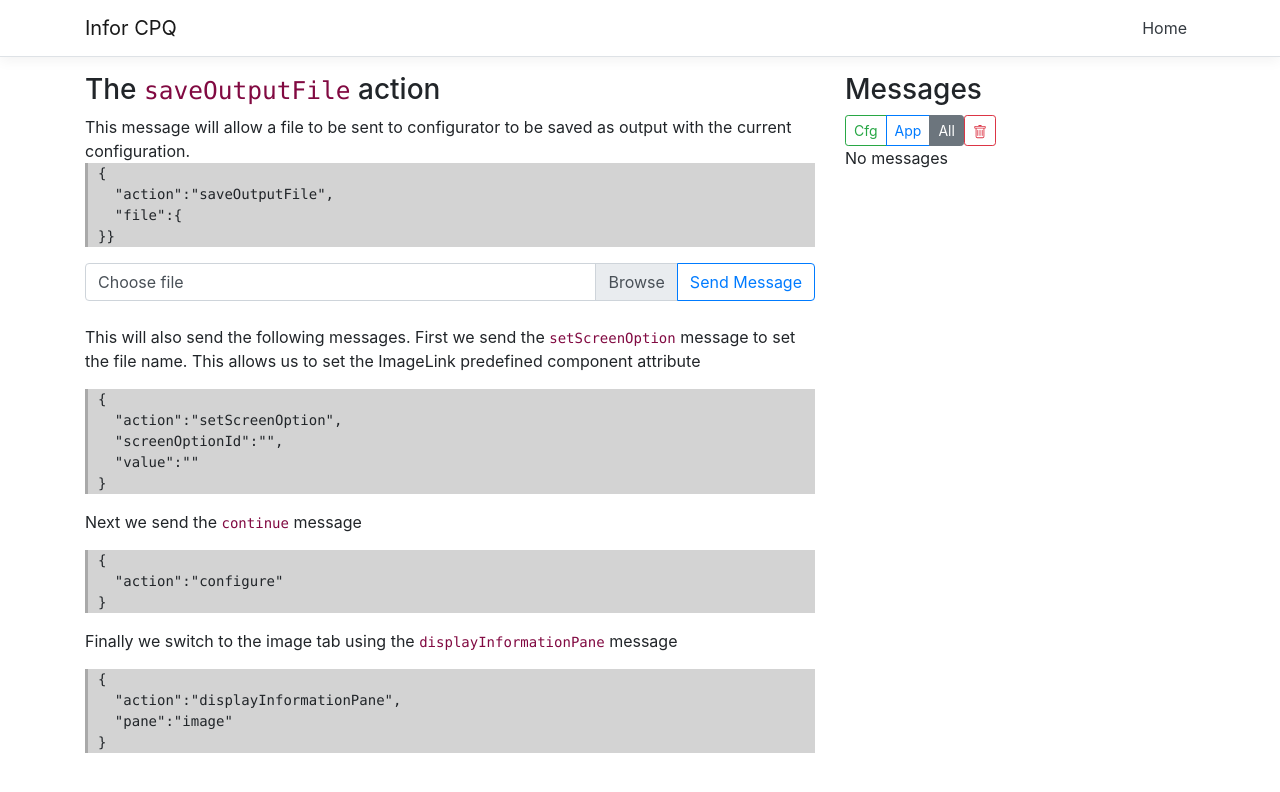
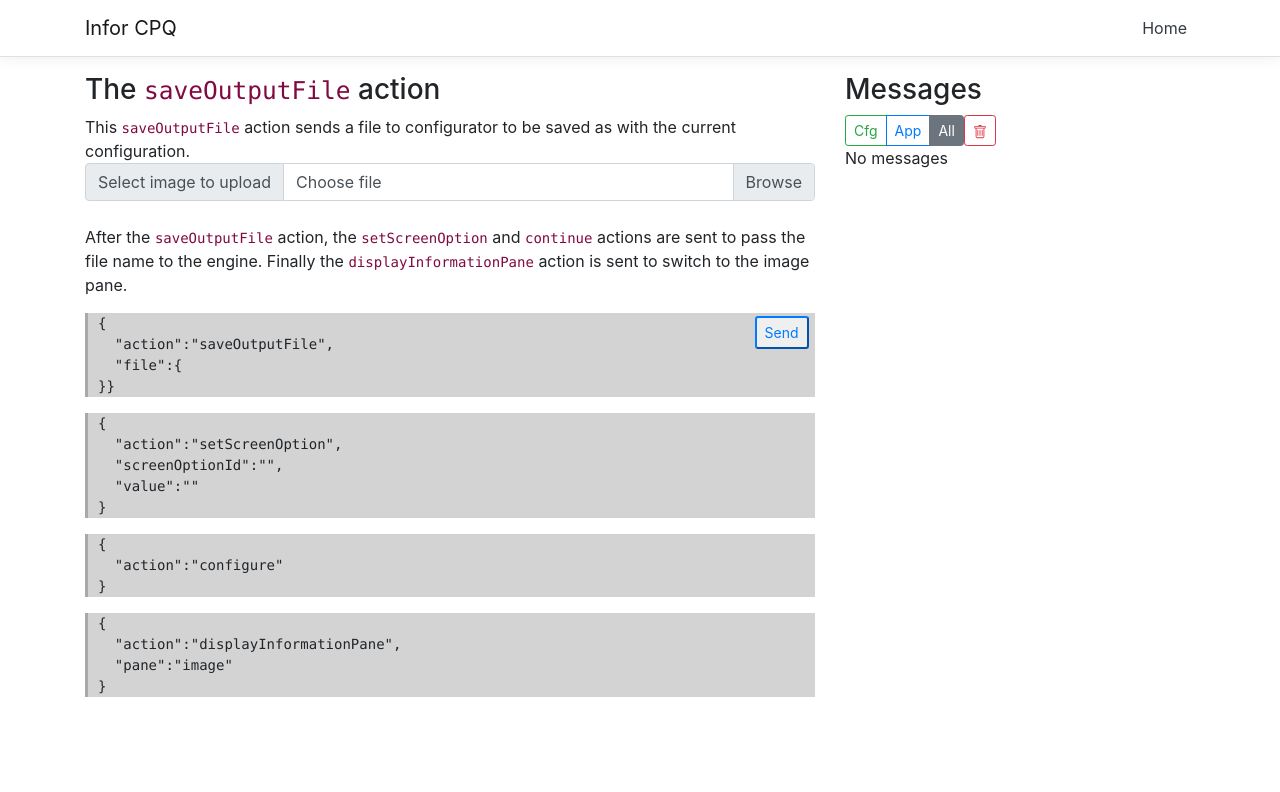
Before and after one commit to timdunham/ext-app-sample, a React (Create React App) app in the folder ClientApp/: page /send/saveOutputFile in a window 1280 px wide. Shown: the top 792 px of the page. Built offline with nearby package versions, Linux system fonts and the light colour scheme.

Commit message:
using ActionChain more places

```diff
--- a/ClientApp/src/components/Send/DisplayInformationPane.tsx
+++ b/ClientApp/src/components/Send/DisplayInformationPane.tsx
@@ -1,31 +1,23 @@
 import * as React from 'react';
-import { useDispatch } from 'react-redux';
-import { actionCreators } from '../../store/ReceivedMessages';
 import * as Messages from '../../store/Messages';
-
-const format = Messages.FormatMessage;
+import ActionChain from './ActionChain';
 
 const DisplayInformationPane: React.FC = () => {
-  const dispatch = useDispatch();
-  const selectRef = React.createRef<HTMLSelectElement>();
-  const value = () => selectRef && selectRef.current ? selectRef.current.value : "<pane e.g. image, detail>"
+  const [pane, setPane] = React.useState("image");
 
-  const startAction = Messages.messageCreators.displayInformationPane("PANE");
+  const startAction = Messages.messageCreators.displayInformationPane(pane);
   const endAction = Messages.messageCreators.displayInformationPane("externalapplication");
-  const sendAction = () => {
-    dispatch(actionCreators.sendMessage(Messages.messageCreators.displayInformationPane(value())));
-    window.setTimeout(() => dispatch(actionCreators.sendMessage(endAction)), 2000);
-  };
 
 
   return (<div>
     <h3>The <code>displayInformationPane</code> action</h3>
-    <p>This page will send the following action to the Configurator IDS UI</p>
-    <pre><code>{format(startAction)}</code></pre>
-    <p>After 2 seconds, the following action will be sent to return to this tab</p>
-    <pre><code>{format(endAction)}</code></pre>
+    <p>This <code>displayInformationPane</code> action cuases the Configurator IDS UI to display the selected information pane.
+    After 2 seconds, the <code>displayInformationPane</code> action is sent again to return to this tab</p>
     <div className="input-group">
-      <select ref={selectRef} className="custom-select" aria-label="Example select with button addon">
+      <div className="input-group-prepend">
+        <label className="input-group-text">Select a Pane</label>
+      </div>
+      <select onChange={(e)=> setPane(e.target.value)} className="custom-select" aria-label="Example select with button addon">
         <option>image</option>
         <option>detail</option>
         <option>informationlink</option>
@@ -33,10 +25,9 @@ const DisplayInformationPane: React.FC = () => {
         <option>table</option>
         <option>datagrid</option>
       </select>
-      <div className="input-group-append">
-        <button onClick={sendAction} className="btn btn-outline-primary" type="button">Send Action</button>
-      </div>
     </div>
+    <br/>
+    <ActionChain actions={[startAction, endAction]} delay={2000} />
   </div>
   )
 };
--- a/ClientApp/src/components/Send/FocusScreenOption.tsx
+++ b/ClientApp/src/components/Send/FocusScreenOption.tsx
@@ -21,7 +21,7 @@ const FocusScreenOption: React.FC = () => {
   return (
     <div>
       <h3>The <code>focusScreenOption</code> action</h3>
-      <p>This page alternately send different actions based on 2 different screenOptionIds received as commands</p>
+      <p>This page alternately send different actions based on 2 different <code>screenOptionIds</code> received as commands</p>
       <p>First screen Option</p>
       <ActionChain actions={[createAction(true)]} />
       <p>Second screen Option</p>
--- a/ClientApp/src/components/Send/Processing.tsx
+++ b/ClientApp/src/components/Send/Processing.tsx
@@ -8,7 +8,8 @@ const Processing: React.FC = () => {
 
   return (<div>
     <h3>The <code>processing</code> action</h3>
-    <p>This will send the following action to the Configurator IDS UI.  After 2 seconds, it will send the second message to return to this pane.</p>
+    <p>This will send the <code>processing</code> action to the Configurator IDS UI.  After 2 seconds, it will send the second the <code>processing</code> action
+    again with <code>isProcessing</code> set to <code>false</code> to hide the processing overlay.</p>
     <ActionChain actions={[leaveAction, returnAction]} delay={2000} />
   </div>
   )
--- a/ClientApp/src/components/Send/SaveOutputFile.tsx
+++ b/ClientApp/src/components/Send/SaveOutputFile.tsx
@@ -1,59 +1,47 @@
 import * as React from 'react';
-import { useDispatch, useSelector } from 'react-redux';
+import { useSelector } from 'react-redux';
 import { ApplicationState } from '../../store';
-import { actionCreators } from '../../store/ReceivedMessages';
 import * as Messages from '../../store/Messages';
-import * as SaveOutputFileStore from '../../store/SaveOutputFileStore';
+import ActionChain from './ActionChain';
 
-const format = Messages.FormatMessage;
 const SaveOutputFile: React.FC = () => {
-  const dispatch = useDispatch();
+  const [file, setFile] = React.useState(new File([], ""))
+
   const state = useSelector((state: ApplicationState) => {
     return state.filenameScreenOption
   });
-  const uploadRef = React.createRef<HTMLInputElement>();
-  const messageSwitchToImageTab = Messages.messageCreators.displayInformationPane("image");
-  const continueMessage = Messages.messageCreators.configure();
-  const setFilenameMessage = Messages.messageCreators.setScreenOption(state.filenameScreenOptionId, state.file.name);
-  const saveOutputFile = Messages.messageCreators.saveOutputFile(state.file);
-  const updateMessage = () => {
-    dispatch(SaveOutputFileStore.actionCreators.setFile(getFile()));
-  };
-  const getFile = (): File => {
-    var result = uploadRef && uploadRef.current && uploadRef.current.files && uploadRef.current.files[0];
-    return result || new File([], "");
-  }
-  const sendMessage = () => {
-    if (state.file.name !== "") {
-      dispatch(actionCreators.sendMessage(saveOutputFile));
-      setTimeout(() => dispatch(actionCreators.sendMessage(setFilenameMessage)), 100);
-      setTimeout(() => dispatch(actionCreators.sendMessage(continueMessage)), 200);
-      setTimeout(() => dispatch(actionCreators.sendMessage(messageSwitchToImageTab)), 300);
+  const actions = [
+    Messages.messageCreators.saveOutputFile(file),
+    Messages.messageCreators.setScreenOption(state.filenameScreenOptionId, file.name),
+    Messages.messageCreators.configure(),
+    Messages.messageCreators.displayInformationPane("image"),
+  ]
+  const updateFile = (files: FileList | null) => {
+    if (files) {
+      let f = files[0];
+      setFile(new File([f], f.name, { lastModified: f.lastModified, type: f.type }));
     }
   }
+
   return (
     <div>
       <h3>The <code>saveOutputFile</code> action</h3>
-      This message will allow a file to be sent to configurator to be saved as output with the current configuration.
+      This <code>saveOutputFile</code> action sends a file to configurator to be saved as with the current configuration.
       <br />
-      <pre><code>{format(saveOutputFile)}</code></pre>
       <div className="input-group">
+        <div className="input-group-prepend">
+          <label className="input-group-text">Select image to upload</label>
+        </div>
         <div className="custom-file">
-          <input onChange={updateMessage} ref={uploadRef} type="file" className="custom-file-input" id="inputGroupFile" aria-describedby="inputGroupFileAddon" />
+          <input onChange={(e) => updateFile(e.target.files)} type="file" className="custom-file-input" id="inputGroupFile" aria-describedby="inputGroupFileAddon" />
           <label className="custom-file-label" htmlFor="inputGroupFile">Choose file</label>
-        </div>
-        <div className="input-group-append">
-          <button onClick={sendMessage} className="btn btn-outline-primary" type="button" id="inputGroupFileAddon">Send Message</button>
         </div>
       </div>
       <br />
-      <p>This will also send the following messages.  First we send the <code>setScreenOption</code> message to set the file name.  This allows us to set the ImageLink predefined component attribute</p>
-      <pre><code>{format(setFilenameMessage)}</code></pre>
-      <p>Next we send the <code>continue</code> message</p>
-      <pre><code>{format(continueMessage)}</code></pre>
-      <p>Finally we switch to the image tab using the <code>displayInformationPane</code> message</p>
-      <pre><code>{format(messageSwitchToImageTab)}</code></pre>
 
+      <p>After the <code>saveOutputFile</code> action, the <code>setScreenOption</code> and <code>continue</code> actions are sent
+      to pass the file name to the engine.  Finally the <code>displayInformationPane</code> action is sent to switch to the image pane.</p>
+      <ActionChain actions={actions} delay={250} />
     </div>
   );
 }
--- a/ClientApp/src/components/Send/SetScreenOption.tsx
+++ b/ClientApp/src/components/Send/SetScreenOption.tsx
@@ -1,41 +1,33 @@
 import * as React from 'react';
-import { useDispatch, useSelector } from 'react-redux';
+import { useSelector } from 'react-redux';
 import { ApplicationState } from '../../store';
-import { actionCreators } from '../../store/ReceivedMessages';
+import * as Messages from '../../store/Messages';
+import ActionChain from './ActionChain';
 
 const SetScreenOption: React.FC = () => {
-  const dispatch = useDispatch();
+  var [value, setValue] = React.useState("");
+
   const state = useSelector((state: ApplicationState) => {
     return state.setScreenOption;
   });
   const textRef = React.createRef<HTMLInputElement>();
   const valueToSend = () => (textRef && textRef.current) ? textRef.current.value : ""
-  const createMessage = () => {
-    return {
-      action: "setScreenOption",
-      screenOptionId: state.screenOptionId,
-      value: valueToSend()
-    }
-
-  };
-  const sendMessage = () => {
-    dispatch(actionCreators.sendMessage(createMessage()));
-  }
+  const action = Messages.messageCreators.setScreenOption(state.screenOptionId, value);
 
   return (
     <div>
       <h3>The <code>setScreenOption</code> action</h3>
-      Received a message with the following screen id:
+      Received a command with the following screen id:
       <pre><code>{state.screenOptionId}</code></pre>
-      When you send the message it will take the value in the text box and set the value of the screen option using a message like this:
-      <br></br>
-      <pre><code>{"{\n \"action\": \"setScreenOption\",\n \"screenOptionId\": \"<screen option id>\",\n \"value\": \"<value from text box>\"\n}"}</code></pre>
+      When you send the action it will take the value in the text box and set the value of the screen option using a message like this:
       <div className="input-group mb-3">
-        <input ref={textRef} type="text" className="form-control" placeholder="Value to send to screen option" aria-label="Value to send" aria-describedby="button-addon2" />
-        <div className="input-group-append">
-          <button onClick={sendMessage} className="btn btn-outline-primary" type="button" id="button-addon2">Send Message</button>
+        <div className="input-group-prepend">
+          <label className="input-group-text">Enter a value</label>
         </div>
+        <input onChange={(e) => setValue(e.target.value)} type="text" className="form-control" placeholder="Value to send to screen option" aria-label="Value to send" aria-describedby="button-addon2" />
       </div>
+      <br />
+      <ActionChain actions={[action]} />
     </div>
   );
 }
--- a/ClientApp/src/store/SaveOutputFileStore.ts
+++ b/ClientApp/src/store/SaveOutputFileStore.ts
@@ -2,21 +2,17 @@ import { Action, Reducer } from 'redux';
 
 export interface SaveOutputFileState {
     filenameScreenOptionId: string;
-    file: File;
 }
 export interface SetFilenameScreenOptionIdAction { type: 'SET_FILENAMESCREENOPTIONID', filenameScreenOptionId: string }
-export interface SetFilenameAction { type: 'SET_FILE', file: File }
-export type KnownAction = SetFilenameScreenOptionIdAction | SetFilenameAction;
+export type KnownAction = SetFilenameScreenOptionIdAction;
 
 export const actionCreators = {
-    setScreenOptionId: (filenameScreenOptionId: string) => ({ type: 'SET_FILENAMESCREENOPTIONID', filenameScreenOptionId: filenameScreenOptionId } as SetFilenameScreenOptionIdAction),
-    setFile: (file: File) => ({ type: 'SET_FILE', file: file } as SetFilenameAction)
+    setScreenOptionId: (filenameScreenOptionId: string) => ({ type: 'SET_FILENAMESCREENOPTIONID', filenameScreenOptionId: filenameScreenOptionId } as SetFilenameScreenOptionIdAction)
 };
 export const reducer: Reducer<SaveOutputFileState> = (state: SaveOutputFileState | undefined, incomingAction: Action): SaveOutputFileState => {
     if (state === undefined) {
         return {
-            filenameScreenOptionId: "",
-            file: new File([], "")
+            filenameScreenOptionId: ""
         };
     }
 
@@ -27,11 +23,6 @@ export const reducer: Reducer<SaveOutputFileState> = (state: SaveOutputFileState
                 ...state,
                 filenameScreenOptionId: action.filenameScreenOptionId
             };
-        case 'SET_FILE':
-            return {
-                ...state,
-                file: new File([action.file], action.file.name, { type: action.file.type, lastModified: action.file.lastModified })
-            };
         default:
             return state;
     }
```
